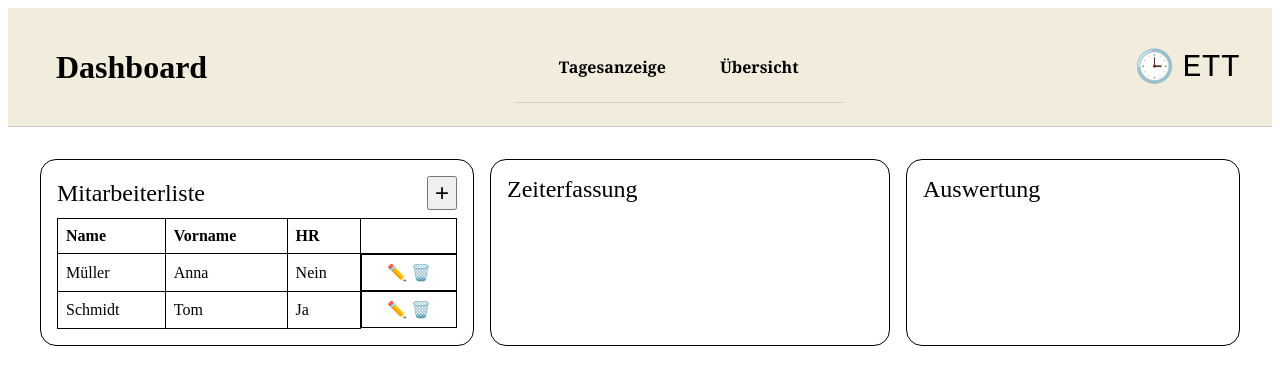
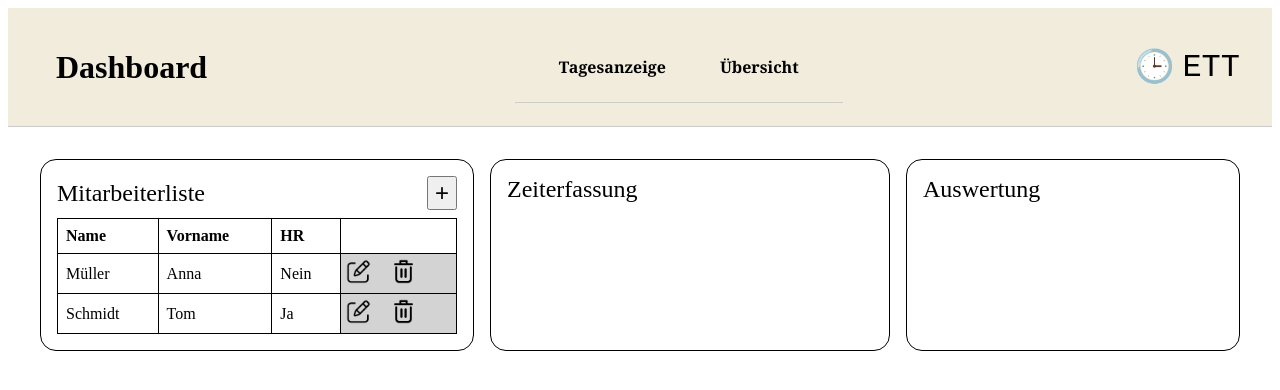
Before and after one commit to on24FeLi/ETT2.0, a Vue app: page /dashboard in a window 1280 px wide. Shown: the top 390 px of the page. Built offline with nearby package versions, Linux system fonts and the light colour scheme.

Commit message:
Add edit and delete buttons with icons

```diff
--- a/src/views/Dashboard.vue
+++ b/src/views/Dashboard.vue
@@ -1,28 +1,26 @@
 <script setup>
-  import { ref } from 'vue';
-  import navigation from '@/components/navigation.vue'
-  import { users, addUser } from '@/utils/storageTest'
-
+import { ref } from "vue";
+import navigation from "@/components/navigation.vue";
+import { users, addUser } from "@/utils/storageTest";
 
 const showForm = ref(false);
 
 const form = ref({
-    nachname: '',
-    vorname: '',
-    email: '',
-    password: '',
-    isHR: false
+  nachname: "",
+  vorname: "",
+  email: "",
+  password: "",
+  isHR: false,
 });
 
 function toggleForm() {
   showForm.value = !showForm.value;
 }
-  const userList = ref(users)
+const userList = ref(users);
 function submitForm() {
-
   // Validierung optional
   if (!form.value.nachname || !form.value.vorname || !form.value.email || !form.value.password) {
-    alert('Bitte alle Felder ausfüllen!');
+    alert("Bitte alle Felder ausfüllen!");
     return;
   }
 
@@ -34,16 +32,16 @@
     form.value.isHR
   );
 
-  console.log('Mitarbeiter hinzugefügt:', form.value);
+  console.log("Mitarbeiter hinzugefügt:", form.value);
 
-  console.log('addUser wurde ausgeführt');
+  console.log("addUser wurde ausgeführt");
   // Formular zurücksetzen
   form.value = {
-    nachname: '',
-    vorname: '',
-    email: '',
-    password: '',
-    isHR: false
+    nachname: "",
+    vorname: "",
+    email: "",
+    password: "",
+    isHR: false,
   };
 
   toggleForm(); // Formular schließen
@@ -55,16 +53,14 @@
     <header>
       <h1>Dashboard</h1>
       <navigation></navigation>
-        <div class="logo">
-          🕒 <span>ETT</span>
-        </div>
+      <div class="logo">🕒 <span>ETT</span></div>
     </header>
 
     <div class="dashboard-container">
       <div class="card employee-list">
         <div class="section-title">
           <span>Mitarbeiterliste</span>
-            <button class="add-btn" @click="toggleForm">{{ showForm ? '×' : '+' }}</button>
+          <button class="add-btn" @click="toggleForm">{{ showForm ? "×" : "+" }}</button>
         </div>
 
         <table>
@@ -80,18 +76,25 @@
             <tr v-for="user in userList" :key="user.id">
               <td>{{ user.nachname }}</td>
               <td>{{ user.vorname }}</td>
-             <td>{{ user.isHR ? 'Ja' : 'Nein' }}</td>
-             <td class="actions">✏️ 🗑️</td>
+              <td>{{ user.isHR ? "Ja" : "Nein" }}</td>
+              <td id="icons">
+    <button @click="editUser(user)">
+      <img src="/public/edit.png" alt="Edit" />
+    </button>
+    <button @click="deleteUser(user)">
+      <img src="/public/delete.png" alt="Delete" />
+    </button>
+  </td>
             </tr>
           </tbody>
         </table>
       </div>
 
-        <div class="card" style="flex: 2;">
+      <div class="card" style="flex: 2">
         <div class="section-title">Zeiterfassung</div>
       </div>
 
-        <div class="card" style="width: 100%;">
+      <div class="card" style="width: 100%">
         <div class="section-title">Auswertung</div>
       </div>
     </div>
@@ -101,10 +104,10 @@
       <div class="form-popup">
         <button class="close-btn" @click="toggleForm">×</button>
         <h2>Neuen Mitarbeiter hinzufügen</h2>
-          <input type="text" v-model="form.nachname" placeholder="Name" required>
-          <input type="text" v-model="form.vorname" placeholder="Vorname" required>
-          <input type="email" v-model="form.email" placeholder="E-Mail" required>
-          <input type="password" v-model="form.password" placeholder="Passwort" required>
+        <input type="text" v-model="form.nachname" placeholder="Name" required />
+        <input type="text" v-model="form.vorname" placeholder="Vorname" required />
+        <input type="email" v-model="form.email" placeholder="E-Mail" required />
+        <input type="password" v-model="form.password" placeholder="Passwort" required />
 
         <label class="checkbox">
           <input type="checkbox" v-model="form.isHR" />
@@ -174,7 +177,8 @@
   border-collapse: collapse;
 }
 
-  th, td {
+th,
+td {
   border: 1px solid black;
   padding: 0.5rem;
   text-align: left;
@@ -208,7 +212,7 @@
   left: 0;
   width: 100%;
   height: 100%;
-    background: rgba(0,0,0,0.4);
+  background: rgba(0, 0, 0, 0.4);
   display: flex;
   align-items: center;
   justify-content: center;
@@ -220,7 +224,7 @@
   background: white;
   padding: 2rem;
   border-radius: 1rem;
-    box-shadow: 0 4px 10px rgba(0,0,0,0.25);
+  box-shadow: 0 4px 10px rgba(0, 0, 0, 0.25);
   display: flex;
   flex-direction: column;
   gap: 1rem;
@@ -256,4 +260,32 @@
   background: none;
   cursor: pointer;
 }
+
+#icons img {
+  width: 25px;
+  height: 25px;
+}
+
+#icons button {
+  background: none;
+  border: none;
+  cursor: pointer;
+  padding: 0;
+}
+
+#icons {
+  background-color: lightgrey;
+  justify-content: center; /* zentriert den Inhalt */
+  align-items: center;
+  padding: 5px; /* gleichmäßiger Innenabstand */
+}
+
+.edit {
+  border-right: 0;
+}
+
+#icons button:not(:last-child) {
+  margin-right: 20px;
+}
+
 </style>
```
Also changed, not shown: public/delete.png (added), public/edit.png (added). Lines whose indentation alone changed are shown as unchanged.
